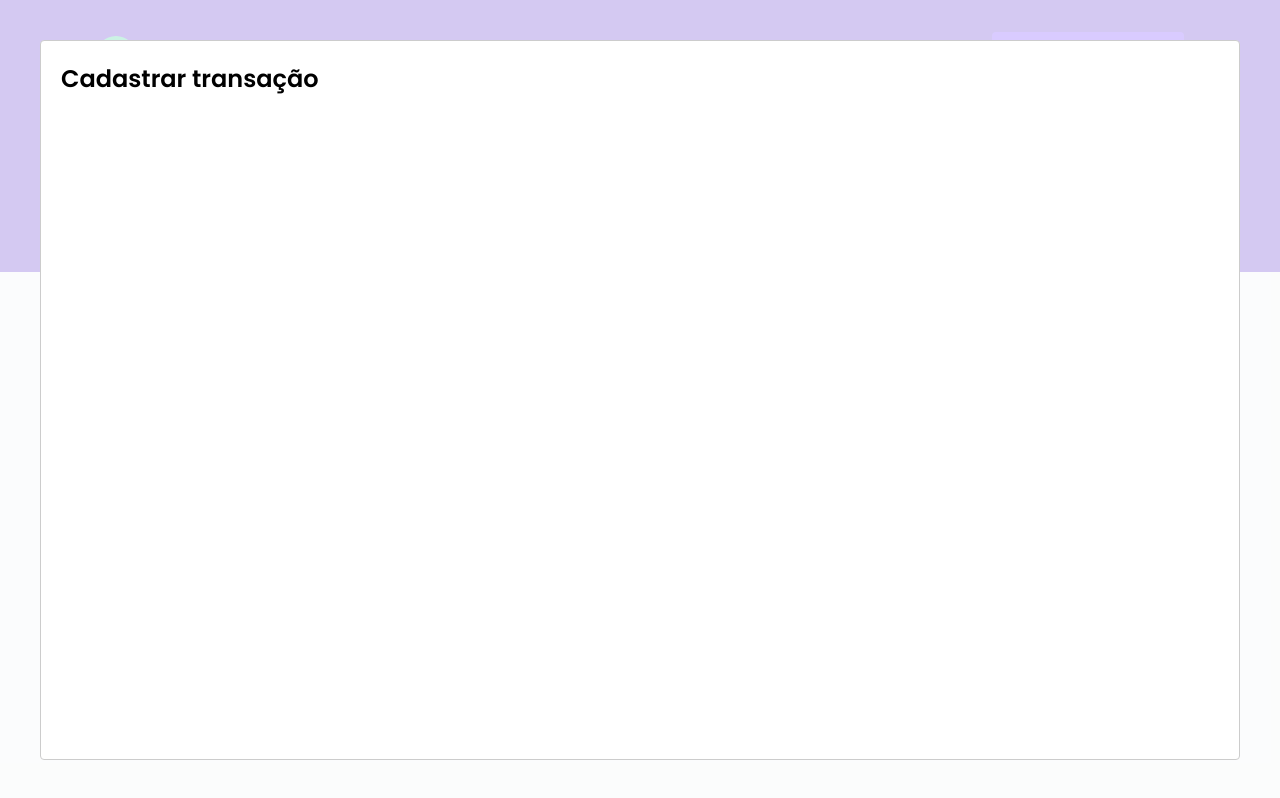
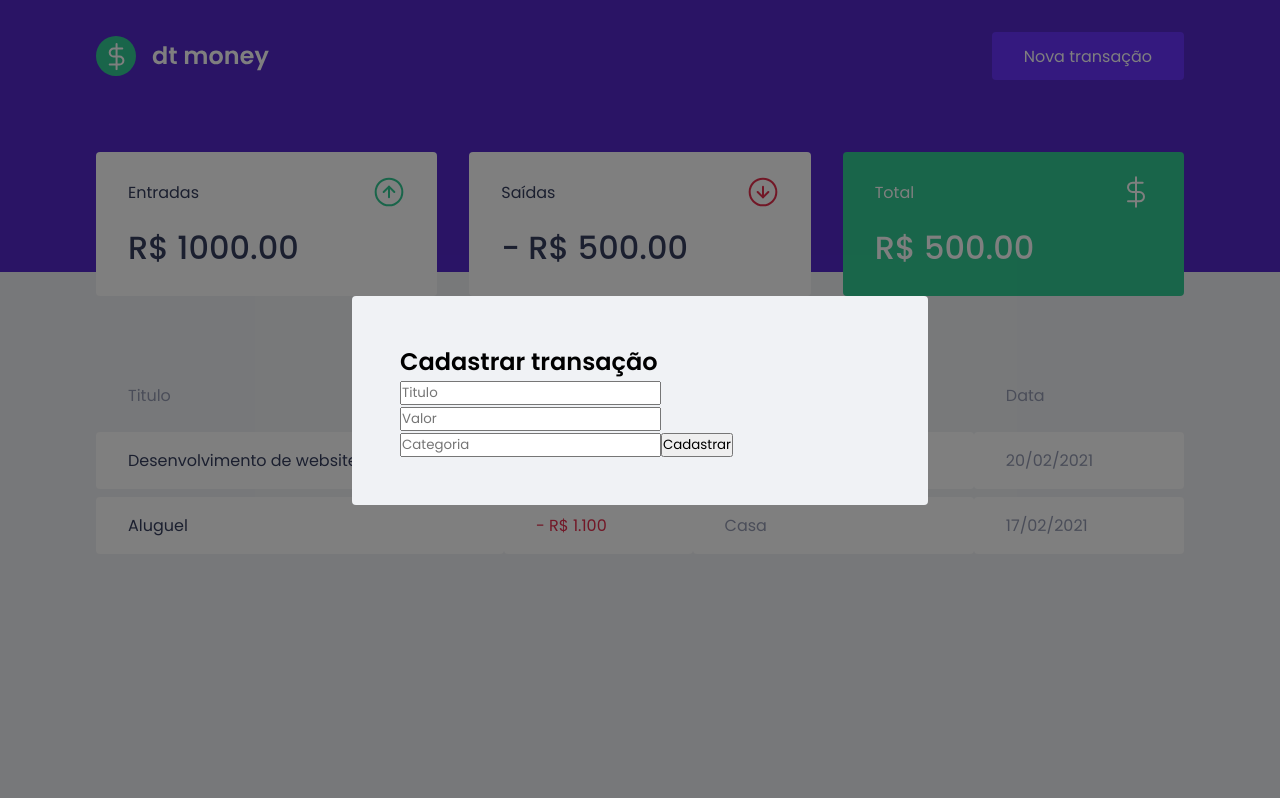
Before and after one commit to matheus-germano/dtmoney, a React (Create React App) app: page / in a window 1280 px wide. Both pictures are taken after a click on the button "Nova transação". Built offline with nearby package versions, Linux system fonts and the light colour scheme; no server answers; what miragejs would draw is missing.

Commit message:
New Transaction Modal styled

```diff
--- a/src/components/NewTransactionModal/index.tsx
+++ b/src/components/NewTransactionModal/index.tsx
@@ -1,4 +1,6 @@
 import Modal from 'react-modal';
+
+import { Container } from './styles';
 
 interface NewTransactionModalProps {
   isOpen: boolean;
@@ -12,8 +14,29 @@
     <Modal
         isOpen={isOpen}
         onRequestClose={onRequestClose}
+        overlayClassName='react-modal-overlay'
+        className='react-modal-content'
       >
-        <h2>Cadastrar transação</h2>
+        <Container>
+          <h2>Cadastrar transação</h2>
+
+          <input
+            placeholder="Titulo"
+          />
+
+          <input
+            type="number"
+            placeholder="Valor"
+          />
+
+          <input
+            placeholder="Categoria"
+          />
+
+          <button type="submit">
+            Cadastrar
+          </button>
+        </Container>
       </Modal>
   );
 }
--- a/src/components/NewTransactionModal/styles.ts
+++ b/src/components/NewTransactionModal/styles.ts
@@ -1,5 +1,5 @@
 import styled from 'styled-components';
 
-export const Container = styled.div`
+export const Container = styled.form`
 
 `;
--- a/src/styles/global.ts
+++ b/src/styles/global.ts
@@ -50,4 +50,26 @@
     opacity: 0.6;
     cursor: not-allowed;
   }
+
+  .react-modal-overlay {
+    background: rgba(0, 0, 0, 0.5);
+    position: fixed;
+    top: 0;
+    bottom: 0;
+    left: 0;
+    right: 0;
+
+    display: flex;
+    align-items: center;
+    justify-content: center;
+  }
+
+  .react-modal-content {
+    width: 100%;
+    max-width: 576px;
+    background: var(--background);
+    padding: 3rem;
+    position: relative;
+    border-radius: 0.25rem;
+  }
 `
```
